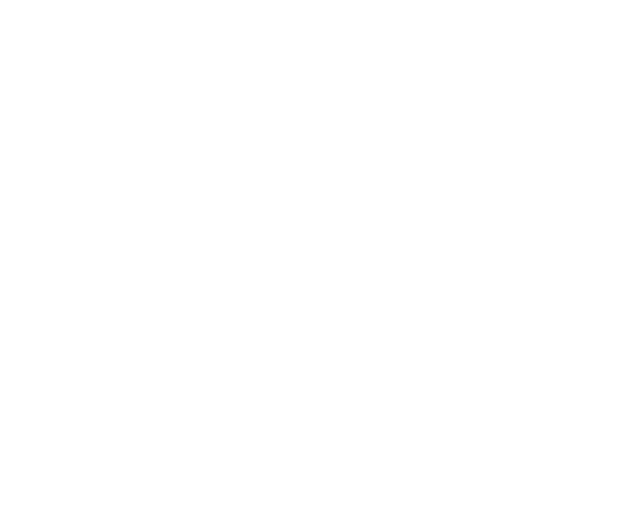
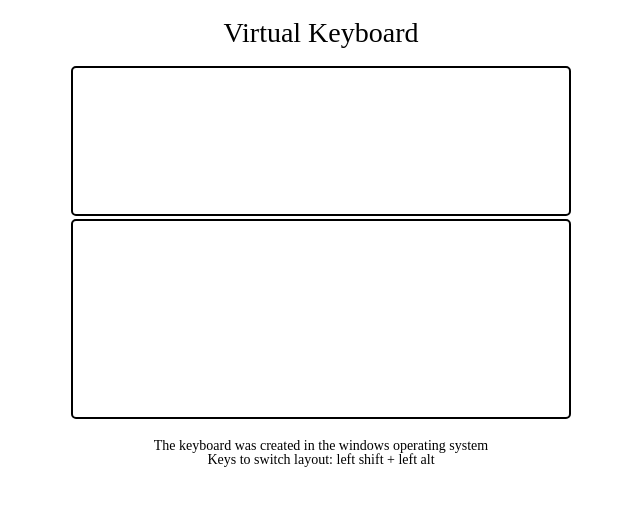
Before and after one commit to agtugchik/virtual-keyboard, a website: page index.html in a window 1280 px wide. Shown: the whole page, without its empty margins (319-959 px from the left). Drawn offline with Linux system fonts and the light colour scheme.

Commit message:
feat: add init function and styles

```diff
--- a/css/style.scss
+++ b/css/style.scss
@@ -1,2 +1,30 @@
 @import "reset";
 @import "normalize";
+
+.container {
+	margin: 0 auto;
+	width: 500px;
+	.title {
+		text-align: center;
+	}
+	.textarea {
+		margin: 0 auto;
+    padding: 10px;
+		width: 500px;
+		height: 150px;
+    border: solid 2px black;
+		border-radius: 5px;
+    resize: none;
+	}
+	.keyboard {
+		margin: 0 auto;
+		width: 500px;
+		height: 200px;
+		border: solid 2px black;
+		border-radius: 5px;
+	}
+  .description {
+    text-align: center;
+    margin: 20px 0;
+  }
+}
--- a/script.js
+++ b/script.js
@@ -0,0 +1,27 @@
+const init = () => {
+  const container = document.createElement('div');
+  const name = document.createElement('h1');
+  const textarea = document.createElement('textarea');
+  const keyboard = document.createElement('div');
+  const description = document.createElement('p');
+
+  container.classList.add('container');
+  document.body.append(container);
+
+  name.classList.add('title');
+  name.innerHTML = 'Virtual Keyboard';
+  container.append(name);
+
+  textarea.classList.add('textarea');
+  container.append(textarea);
+
+  keyboard.classList.add('keyboard');
+  container.append(keyboard);
+
+  description.classList.add('description');
+  description.innerHTML = 'The keyboard was created in the windows operating system'
+    + '<br>Keys to switch layout: left shift + left alt';
+  container.append(description);
+};
+
+init();
```
Also changed, not shown: css/style.css, index.html (indentation only).
